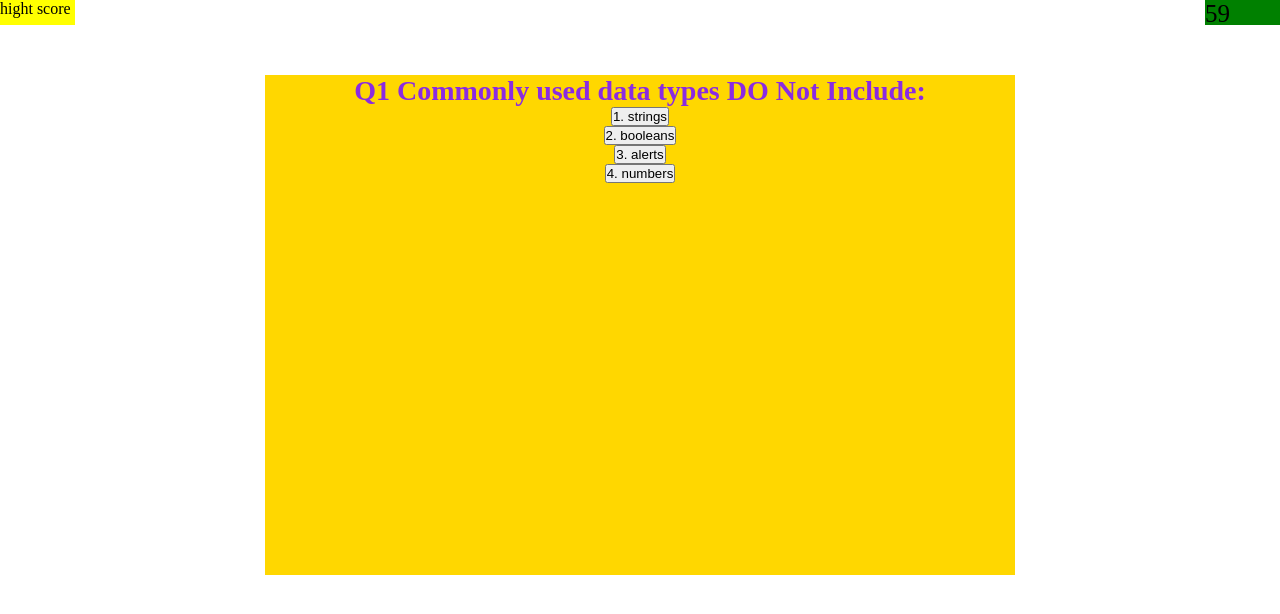
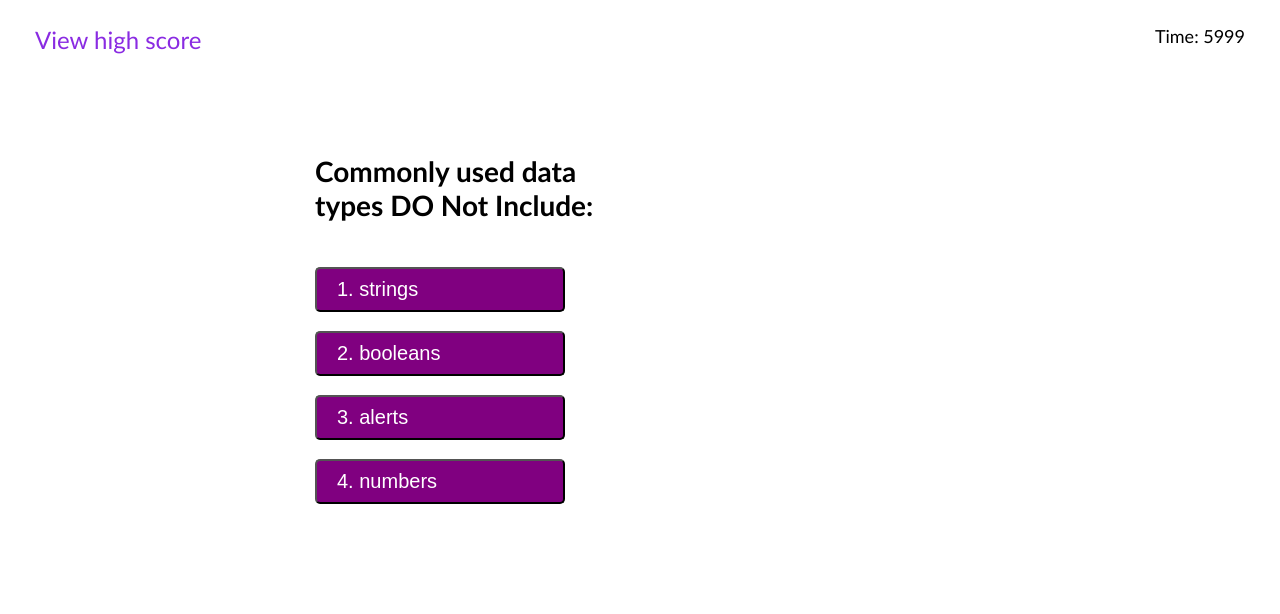
Before and after one commit to MaksymStovpovyi/04-code-quiz, a plain HTML site: page index.html in a window 1280 px wide. Both pictures are taken after a click on the button "Start Quiz". Drawn offline with Linux system fonts and the light colour scheme.

Commit message:
v1.0 css done - need fix resul

```diff
--- a/assets/css/style.css
+++ b/assets/css/style.css
@@ -1,34 +1,118 @@
+body {
+    font-family: "Gill Sans", sans-serif;
+}
+
 header {
+    margin-top: 25px;
+    padding: 0 35px;
     display: flex;
     justify-content: space-between;
+
 }
 
 #h_score {
-    height: 25px;
-    width: 75px;
-    background-color: yellow;
+   color:blueviolet;
+   font-size: 24px;
+   cursor: pointer;
 }
 
-#time {
-    font-size: 25px;
-    height: 25px;
-    width: 75px;
-    background-color: green;
+#time_div {
+    font-size: 18px;
 }
 
-section div {
-    /* padding-top: 50px; */
+#cnt {
     text-align: center;
-    margin: 50px auto;
+    margin: 100px auto;
     height: 500px;
-    width: 750px;
-    background-color: gold;
+    width: 650px;
 }
 
+.cnt_title {
+    margin-bottom: 25px;
+    font-size: 28px;
+}
 
+section div p {
+    font-size: 22px;
+    margin-bottom: 35px;
+}
 
-.cnt_title {
+.btn_start {
+    height: 35px;
+    width: 100px;
+    border-radius: 5px;
+    background-color:purple;
+    color: white;
+    font-size: 17px;
+}
+
+.qstn_wrapper {
     margin-top: 45px;
-    font-size: 28px;
-    color:blueviolet;
+    display: flex;
+    flex-direction: column;
+    min-height: 450px;
+    width: 450px;
 }
+
+.qstn_wrapper .btn {
+    padding-left: 20px;
+    border-radius: 5px;
+    height: 45px;
+    width: 250px;
+    background-color:purple;
+    color: white;
+    text-align: left;
+    font-size: 20px;
+}
+
+.qstn_title {
+    text-align: left;
+}
+
+.done_wrapper {
+    text-align: left;
+}
+.done_wrapper .btn {
+    height: 26px;
+    width: 85px;
+    border-radius: 5px;
+    background-color:purple;
+    color: white;
+    font-size: 14px;
+}
+
+.done_wrapper label {
+    margin-right: 10px;
+    font-size: 22px;
+}
+
+.done_wrapper form input {
+    margin-right: 10px;
+    height: 22px;
+}
+
+.list_wrapper {
+    text-align: left;
+}
+
+.list_wrapper li {
+    list-style-type: none;
+    font-size: 22px;
+    background-color: rgb(225, 190, 235);
+    margin: 5px 0;
+    padding: 10px;
+}
+
+.list_wrapper .btn {
+    margin: 15px 25px 0 0;
+    height: 35px;
+    width: 110px;
+    border-radius: 5px;
+    background-color:purple;
+    color: white;
+    font-size: 17px;
+}
+
+.btn:active {
+    background-color: rgb(223, 55, 223);
+}
--- a/assets/js/script.js
+++ b/assets/js/script.js
@@ -1,79 +1,102 @@
 let cnt = document.getElementById('cnt');
 let elemTime = document.getElementById('time');
 
-let className = 'class ="cnt_title"';
 let pageIs = 'start';
-let totalTime = 60;
+let totalTime = 6000;
 let leftTime = totalTime;
 let finalScore;
 
 let pageStart = `
-    <h2 `+ className + `>Coding Quiz Challenge</h2>
+    <h2 class ="cnt_title" >Coding Quiz Challenge</h2>
     <p>
     Try to answer the following code-related questions within the time limit <br>
-    Keep in mind that incorrect answers will penalize your score/time by top seconds!
+    Keep in mind that incorrect answers will penalize your score/time<br> by top seconds!
     </p>
-    <button class="btn">Start Quiz</button>
+    <button class="btn btn_start" btn_start>Start Quiz</button>
 `;
 // 3
 let qstn1 = `
-    <h2 `+ className + `>Q1 Commonly used data types DO Not Include:</h2>
-    <button class="btn" data-answer="a1">1. strings</button><br>
+    <h2 class ="cnt_title qstn_title" >Commonly used data<br> types DO Not Include:</h2>
+
+    <div class="qstn_wrapper">
+        <button class="btn" datqstn_titlea-answer="a1">1. strings</button><br>
         <button class="btn" data-answer="a2">2. booleans</button><br>
         <button class="btn" data-answer="a3">3. alerts</button><br>
         <button class="btn" data-answer="a4">4. numbers</button>
+    <div>
+    <span class="answer"></span>
 `;
 // 2
 let qstn2 = `
-    <h2 `+ className + `>Q2 The condition in an if / else statement is enclosed with _______.</h2>
+    <h2 class ="cnt_title qstn_title" >The condition in an if / else<br> statement is enclosed with _______.</h2>
+
+    <div class="qstn_wrapper">
         <button class="btn" data-answer="a1">1. quotes</button><br>
         <button class="btn" data-answer="a2">2. curly brackets</button><br>
         <button class="btn" data-answer="a3">3. parenthesis</button><br>
         <button class="btn" data-answer="a4">4. square brackets</button>
+    <div>
+    <span class="answer"></span>
 `;
 // 4
 let qstn3 = `
-    <h2 `+ className + `>Q3 Arrays in JavaScript can be used to store _______.</h2>
+    <h2 class ="cnt_title qstn_title" >Arrays in JavaScript can<br> be used to store _______.</h2>
+
+    <div class="qstn_wrapper">
         <button class="btn" data-answer="a1">1. numbers and strings</button><br>
         <button class="btn" data-answer="a2">2. other arrays</button><br>
         <button class="btn" data-answer="a3">3. booleans</button><br>
         <button class="btn" data-answer="a4">4. all of the above</button>
+    <div>
+    <span class="answer"></span>
 `;
 // 3
 let qstn4 = `
-    <h2 `+ className + `>Q4 String values must be enclosed within _______ when being assigned to variables.</h2>
+    <h2 class ="cnt_title qstn_title" >String values must be enclosed within<br> _______ when being assigned to variables.</h2>
+
+    <div class="qstn_wrapper">
         <button class="btn" data-answer="a1">1. commas</button><br>
         <button class="btn" data-answer="a2">2. curly brackets</button><br>
         <button class="btn" data-answer="a3">3. quotes</button><br>
         <button class="btn" data-answer="a4">4. parenthesis</button>
+    <div>
+    <span class="answer"></span>
     `;
 // 4
 let qstn5 = `
-    <h2 `+ className + `>Q5 Avery useful tool used during development and debugging for printing content to the debugger is:</h2>
+    <h2 class ="cnt_title qstn_title" >Avery useful tool used during development and debugging for printing content to the debugger is:</h2>
+
+    <div class="qstn_wrapper">
         <button class="btn" data-answer="a1">1. JavaScript</button><br>
         <button class="btn" data-answer="a2">2. terminal/bash</button><br>
         <button class="btn" data-answer="a3">3. for loops</button><br>
         <button class="btn" data-answer="a4">4. console.log</button>
+    <div></div>
+    <span class="answer"></span>
 `;
 
 let allDone = `
-    <h2 `+ className + `>All done!</h2>
+    <div class="done_wrapper">
+        <h2 class ="cnt_title" >All done!</h2>
         <p>Your final score is <span id="yourScore"></span></p><br>
 
         <form name="initials">
 
-        <label>Let's submit some text</label>
+            <label>Enter initials: </label>
             <input type="text" name="text" />
             <input type="submit" value="Submit" class="btn"/>
 
         </form>
+    </div>
 `;
 
 let hiScore = `
-    <h2 `+ className + `>hi score</h2>
+    <div class="list_wrapper">
+        <h2 class ="cnt_title" >High scores</h2>
         <ul id="score-list"></ul>
-    <button class="btn">Go back</button><br>
+        <button class="btn">Go back</button>
         <button class="btn">Clear score</button>
+    </div>
 `;
 
 runPage(pageStart); // start function
@@ -99,34 +122,47 @@ function runPage (page) {
             } else if (pageIs === 'qstn1') {
 
                 drop(btn[i].dataset.answer, 'a3');
+
+                setTimeout(() => {
                     pageIs = "qstn2";
                     runPage(qstn2);
+                }, 1000);
 
             } else if (pageIs === 'qstn2') {
 
                 drop(btn[i].dataset.answer, 'a2');
+
+                setTimeout(() => {
                     pageIs = "qstn3";
                     runPage(qstn3);
+                }, 1000);
 
             } else if (pageIs === 'qstn3') {
 
                 drop(btn[i].dataset.answer, 'a4');
+
+                setTimeout(() => {
                     pageIs = "qstn4";
                     runPage(qstn4);
+                }, 1000);
 
             } else if (pageIs === 'qstn4') {
 
                 drop(btn[i].dataset.answer, 'a3');
+
+                setTimeout(() => {
                     pageIs = "qstn5";
                     runPage(qstn5);
+                }, 1000);
 
             } else if (pageIs === 'qstn5') {
 
                 drop(btn[i].dataset.answer, 'a4');
+
+                setTimeout(() => {
                     pageIs = "allDone";
                     runPage(allDone);
-
-
+                }, 1000);
 
             } else if (pageIs === 'allDone') {
                 // name from form
@@ -159,7 +195,7 @@ function runPage (page) {
                 //for next page
                 } else if (e.target.textContent == 'Go back') {
                     leftTime = totalTime;
-                    elemTime.textContent = '';
+                    elemTime.textContent = '0';
                     pageIs = "start";
                     runPage(pageStart);
                 }
@@ -171,11 +207,23 @@ function runPage (page) {
 
 // DROP
 function drop(answer, trueAnswer) {
+
     if (answer != trueAnswer && leftTime > 4) {
         leftTime -= 5;
     } else if (answer != trueAnswer && leftTime <= 5) {
         leftTime = 0;
     }
+
+    if (answer != trueAnswer) {
+        console.log('---');
+        //console.log(btn[i]+'---');
+
+    } else {
+        console.log('+++');
+        //console.log(btn[i]+'+++');
+
+    }
+
 }
 
 //timer start
@@ -224,7 +272,7 @@ function createHiScoreList () {
         for (let i = 0; i < arrHiScore.length; i++) {
             let li = document.createElement("li");
             ul.appendChild(li);
-            li.textContent = `${arrHiScore[i][0]}:  ${arrHiScore[i][1]}`;
+            li.textContent = `${i + 1}. ${arrHiScore[i][0]}  -  ${arrHiScore[i][1]}`;
 
             if (i == 19) {
                 break;
--- a/index.html
+++ b/index.html
@@ -12,8 +12,8 @@
 <body>
 
     <header>
-        <div id="h_score">hight score</div>
-        <div id="time"></div>
+        <div id="h_score">View high score</div>
+        <div id="time_div">Time: <spam id="time">0</spam></div>
     </header>
 
 
```
Lines whose indentation alone changed are shown as unchanged.
